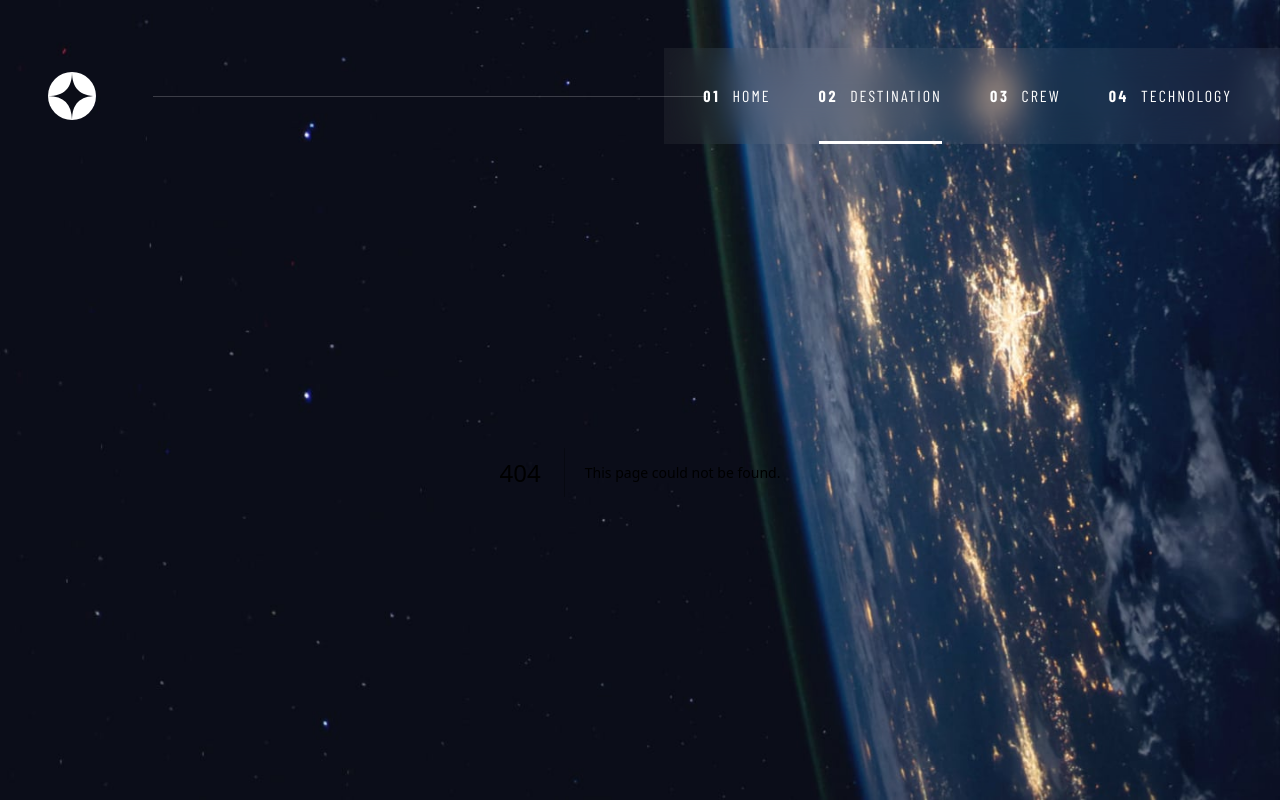
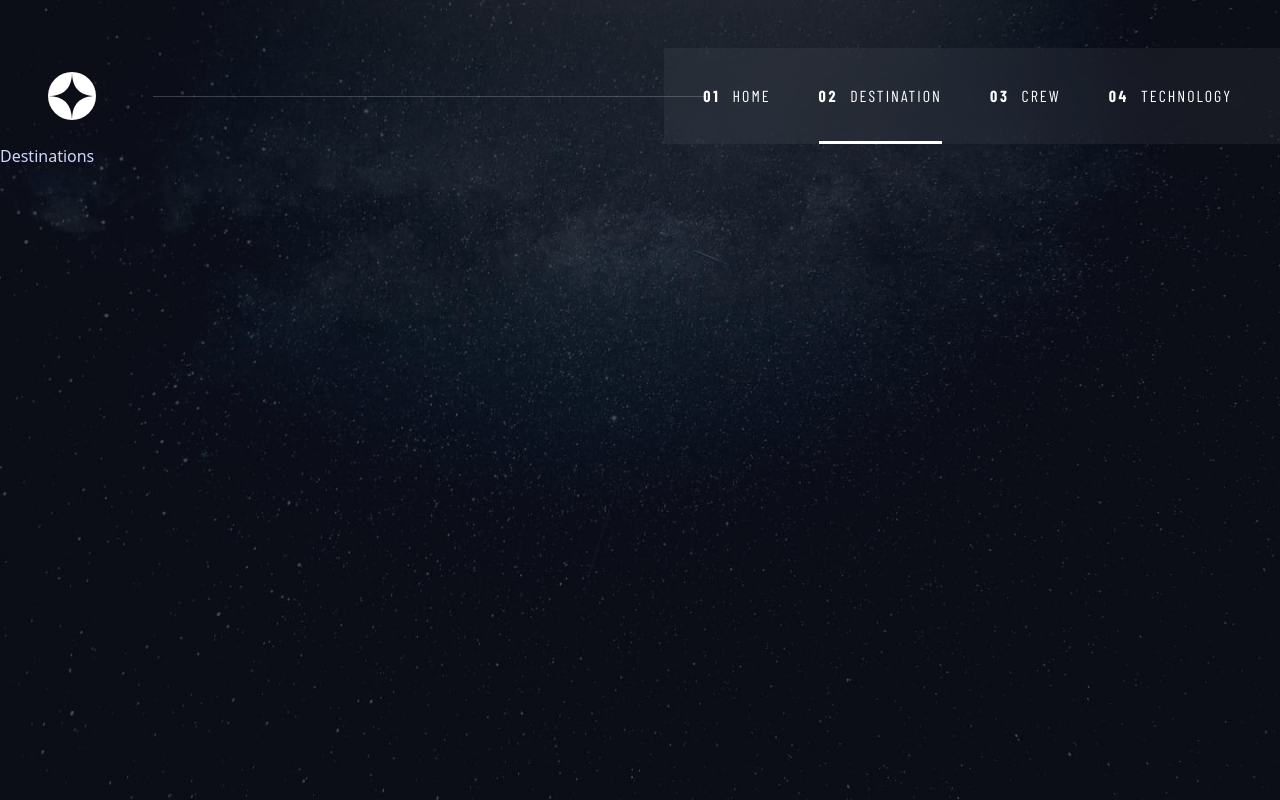
Before and after one commit to wendykrwn/space-tourism, a Next.js app: page /destination in a window 1280 px wide. Before the commit this address had no page. Built offline with nearby package versions, Linux system fonts and the light colour scheme; a web font is replaced by a local one.

Commit message:
background

```diff
--- /dev/null
+++ b/src/app/destination/layout.tsx
@@ -0,0 +1,15 @@
+export default function Layout ({children}: {children:React.ReactNode}){
+    const bgDesktop = "lg:bg-[url('/assets/destination/background-destination-desktop.jpg')]"
+    const bgTablet = "md:bg-[url('/assets/destination/background-destination-mobile.jpg')]"
+    const bgMobile= "bg-[url('/assets/destination/background-destination-tablet.jpg')]"
+
+    return (
+        <div
+        className={`h-screen bg-cover ${bgMobile} ${bgTablet} ${bgDesktop}
+            pt-[80px] lg:pt-[144px]
+        `}
+        >
+            {children}
+        </div>
+    )
+}
--- /dev/null
+++ b/src/app/destination/page.tsx
@@ -0,0 +1,6 @@
+const Destination = () => {
+
+    return <div >Destinations</div>
+}
+
+export default Destination
--- a/src/app/layout.tsx
+++ b/src/app/layout.tsx
@@ -27,12 +27,14 @@ export default function RootLayout({
   return (
     <html lang="en">
       <body
-        className={"flex flex-col h-screen bg-cover bg-[url('/assets/home/background-home-mobile.jpg')] md:bg-[url('/assets/home/background-home-tablet.jpg')]	 lg:bg-[url('/assets/home/background-home-desktop.jpg')]"}
+        className={"flex flex-col relative w-full h-screen bg-cover bg-[url('/assets/home/background-home-mobile.jpg')] md:bg-[url('/assets/home/background-home-tablet.jpg')]	 lg:bg-[url('/assets/home/background-home-desktop.jpg')]"}
       >
         <div>
           <SideNav/>
         </div>
-        {children}
+        <div className="h-full">
+          {children}
+        </div>
       </body>
     </html>
   );
--- a/src/app/ui/components/sidenav.tsx
+++ b/src/app/ui/components/sidenav.tsx
@@ -12,7 +12,7 @@ const SideNav = () => {
       };
 
     return (
-        <div className="flex items-center pt-8 px-8 lg:pt-12 lg:pl-12 md:px-0">
+        <div className="flex fixed w-full items-center pt-8 px-8 lg:pt-12 lg:pl-12 md:px-0">
             <div className="w-full relative">
                 <Image
                     src={"/assets/shared/logo.svg"}
```
